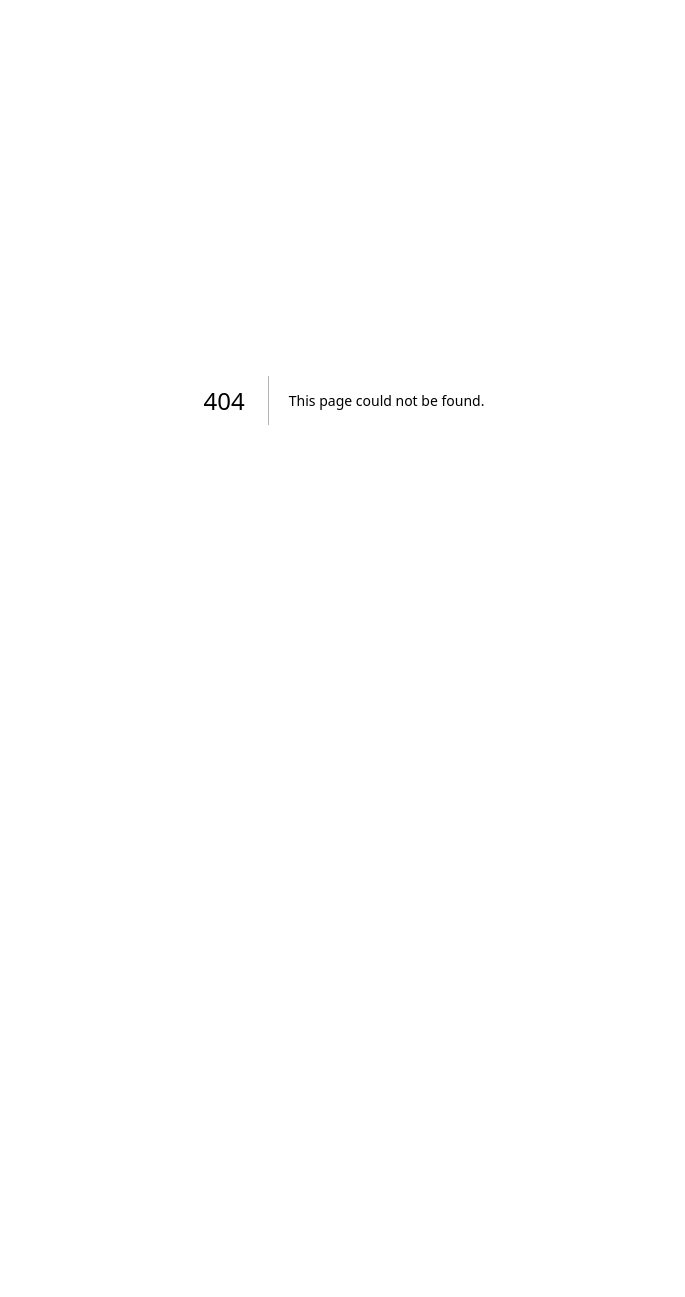
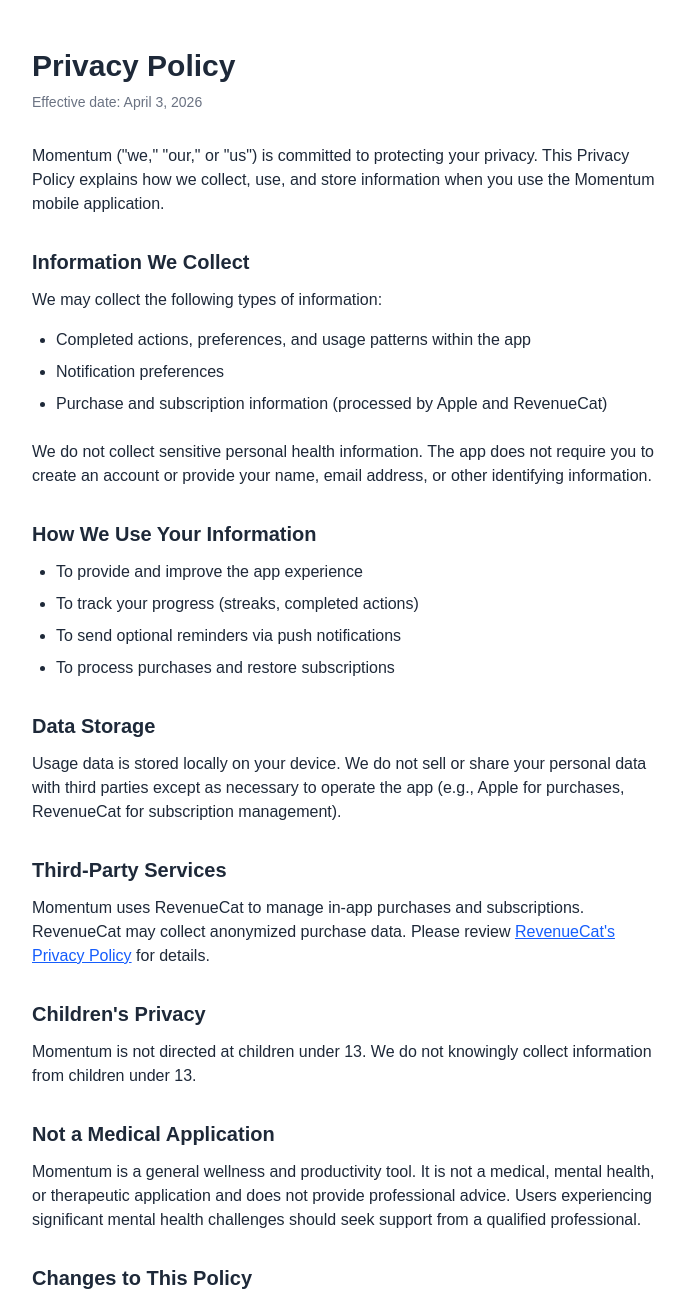
Before and after one commit to rshotkoski/momentum-web, a Next.js app: page /privacy in a window 1280 px wide. Before the commit this address had no page. Shown: the top 1297 px of the page, without its empty margins (296-981 px from the left). Before the commit the page ends 800 px from the top, so only its background shows below. Built offline with nearby package versions, Linux system fonts and the light colour scheme.

Commit message:
Add privacy policy page

```diff
--- /dev/null
+++ b/app/privacy/page.tsx
@@ -0,0 +1,78 @@
+export default function PrivacyPolicy() {
+  return (
+    <main className="max-w-2xl mx-auto px-6 py-12 text-gray-800">
+      <h1 className="text-3xl font-bold mb-2">Privacy Policy</h1>
+      <p className="text-sm text-gray-500 mb-8">Effective date: April 3, 2026</p>
+
+      <p className="mb-6">
+        Momentum ("we," "our," or "us") is committed to protecting your privacy. This Privacy Policy
+        explains how we collect, use, and store information when you use the Momentum mobile application.
+      </p>
+
+      <h2 className="text-xl font-semibold mt-8 mb-3">Information We Collect</h2>
+      <p className="mb-4">We may collect the following types of information:</p>
+      <ul className="list-disc pl-6 mb-6 space-y-2">
+        <li>Completed actions, preferences, and usage patterns within the app</li>
+        <li>Notification preferences</li>
+        <li>Purchase and subscription information (processed by Apple and RevenueCat)</li>
+      </ul>
+      <p className="mb-6">
+        We do not collect sensitive personal health information. The app does not require you to create
+        an account or provide your name, email address, or other identifying information.
+      </p>
+
+      <h2 className="text-xl font-semibold mt-8 mb-3">How We Use Your Information</h2>
+      <ul className="list-disc pl-6 mb-6 space-y-2">
+        <li>To provide and improve the app experience</li>
+        <li>To track your progress (streaks, completed actions)</li>
+        <li>To send optional reminders via push notifications</li>
+        <li>To process purchases and restore subscriptions</li>
+      </ul>
+
+      <h2 className="text-xl font-semibold mt-8 mb-3">Data Storage</h2>
+      <p className="mb-6">
+        Usage data is stored locally on your device. We do not sell or share your personal data
+        with third parties except as necessary to operate the app (e.g., Apple for purchases,
+        RevenueCat for subscription management).
+      </p>
+
+      <h2 className="text-xl font-semibold mt-8 mb-3">Third-Party Services</h2>
+      <p className="mb-6">
+        Momentum uses RevenueCat to manage in-app purchases and subscriptions. RevenueCat may
+        collect anonymized purchase data. Please review{" "}
+        <a href="https://www.revenuecat.com/privacy" className="text-blue-600 underline">
+          RevenueCat's Privacy Policy
+        </a>{" "}
+        for details.
+      </p>
+
+      <h2 className="text-xl font-semibold mt-8 mb-3">Children's Privacy</h2>
+      <p className="mb-6">
+        Momentum is not directed at children under 13. We do not knowingly collect information
+        from children under 13.
+      </p>
+
+      <h2 className="text-xl font-semibold mt-8 mb-3">Not a Medical Application</h2>
+      <p className="mb-6">
+        Momentum is a general wellness and productivity tool. It is not a medical, mental health,
+        or therapeutic application and does not provide professional advice. Users experiencing
+        significant mental health challenges should seek support from a qualified professional.
+      </p>
+
+      <h2 className="text-xl font-semibold mt-8 mb-3">Changes to This Policy</h2>
+      <p className="mb-6">
+        We may update this Privacy Policy from time to time. We will notify you of any significant
+        changes by updating the effective date above.
+      </p>
+
+      <h2 className="text-xl font-semibold mt-8 mb-3">Contact Us</h2>
+      <p className="mb-6">
+        If you have questions about this Privacy Policy, please contact us at{" "}
+        <a href="mailto:rshotkoski@gmail.com" className="text-blue-600 underline">
+          rshotkoski@gmail.com
+        </a>
+        .
+      </p>
+    </main>
+  );
+}
```
